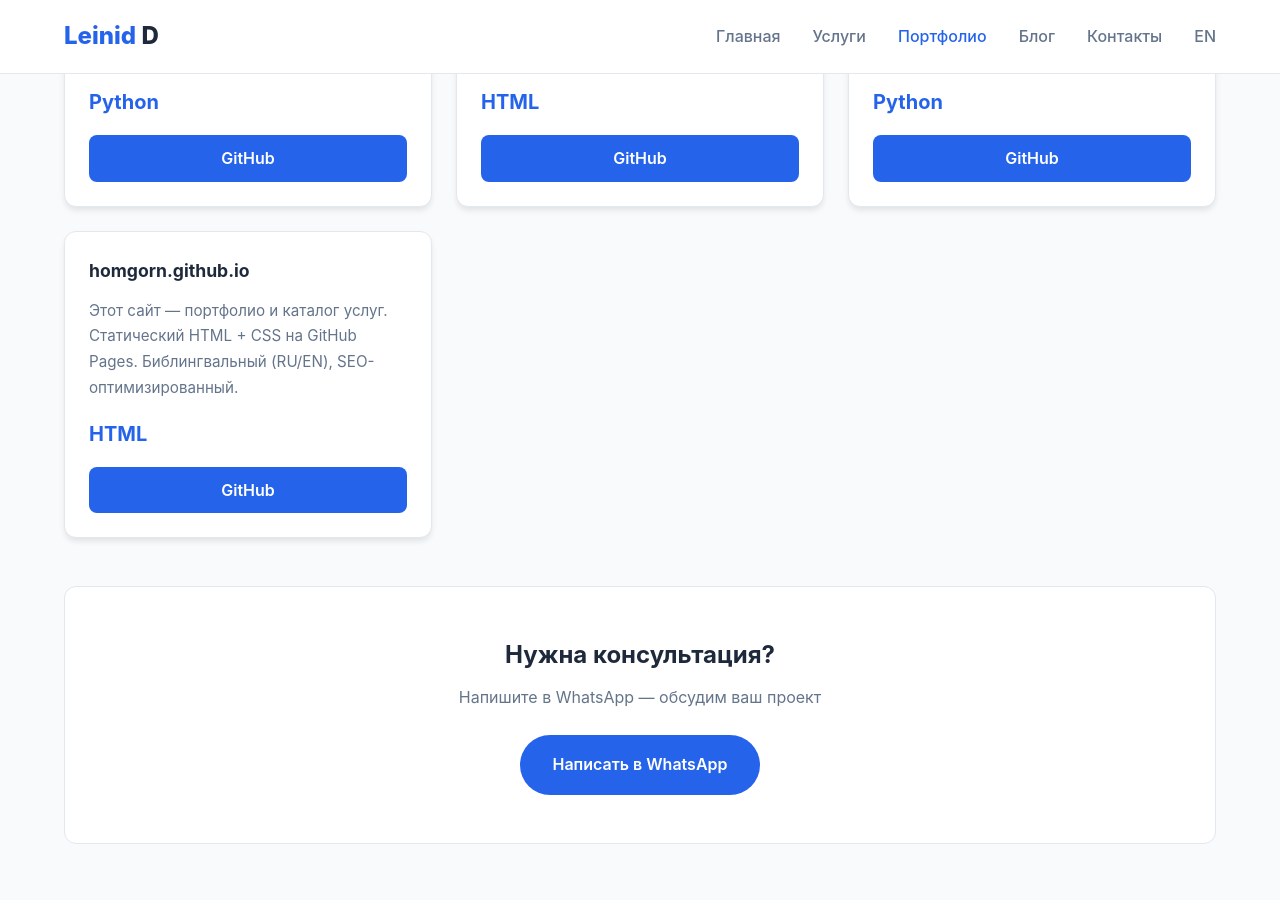
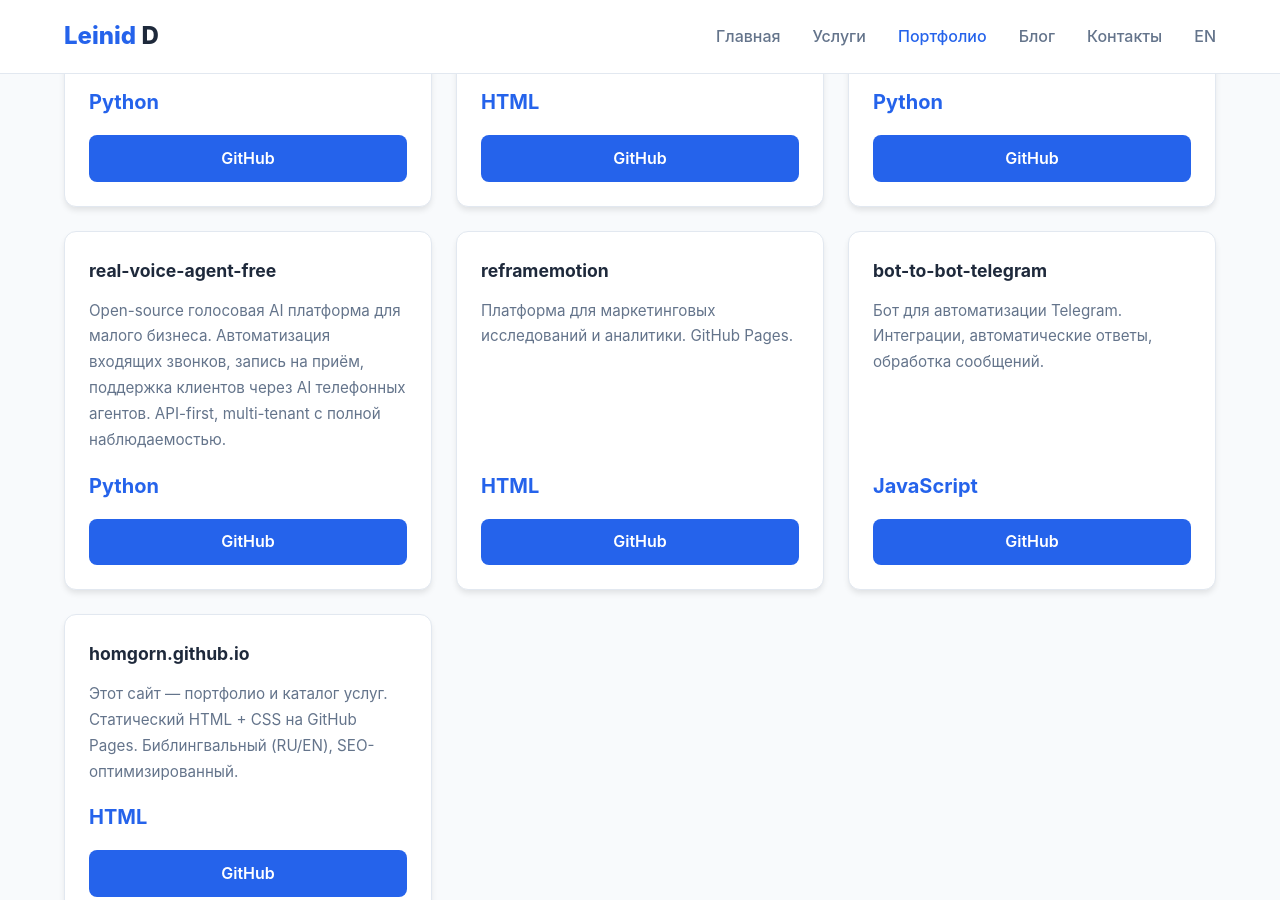
Before and after one commit to homgorn/homgorn.github.io, a Jekyll site: the page portfolio.html, which Jekyll copies as it is, in a window 1280 px wide and 900 px high, scrolled down 509 px. Built offline with Jekyll 4.4.1, drawn with Linux system fonts in a browser that asks for light colours.

Commit message:
Update portfolio with all 7 non-fork repos

```diff
--- a/portfolio.html
+++ b/portfolio.html
@@ -65,6 +65,27 @@
       </article>
 
       <article class="service-card">
+        <h3>real-voice-agent-free</h3>
+        <p>Open-source голосовая AI платформа для малого бизнеса. Автоматизация входящих звонков, запись на приём, поддержка клиентов через AI телефонных агентов. API-first, multi-tenant с полной наблюдаемостью.</p>
+        <span class="price">Python</span>
+        <a href="https://github.com/homgorn/real-voice-agent-free" target="_blank" class="order-btn">GitHub</a>
+      </article>
+
+      <article class="service-card">
+        <h3>reframemotion</h3>
+        <p>Платформа для маркетинговых исследований и аналитики. GitHub Pages.</p>
+        <span class="price">HTML</span>
+        <a href="https://github.com/homgorn/reframemotion" target="_blank" class="order-btn">GitHub</a>
+      </article>
+
+      <article class="service-card">
+        <h3>bot-to-bot-telegram</h3>
+        <p>Бот для автоматизации Telegram. Интеграции, автоматические ответы, обработка сообщений.</p>
+        <span class="price">JavaScript</span>
+        <a href="https://github.com/homgorn/bot-to-bot-telegram" target="_blank" class="order-btn">GitHub</a>
+      </article>
+
+      <article class="service-card">
         <h3>homgorn.github.io</h3>
         <p>Этот сайт — портфолио и каталог услуг. Статический HTML + CSS на GitHub Pages. Библингвальный (RU/EN), SEO-оптимизированный.</p>
         <span class="price">HTML</span>
```
Also changed, not shown: en/portfolio.html (+21 -0 lines).
